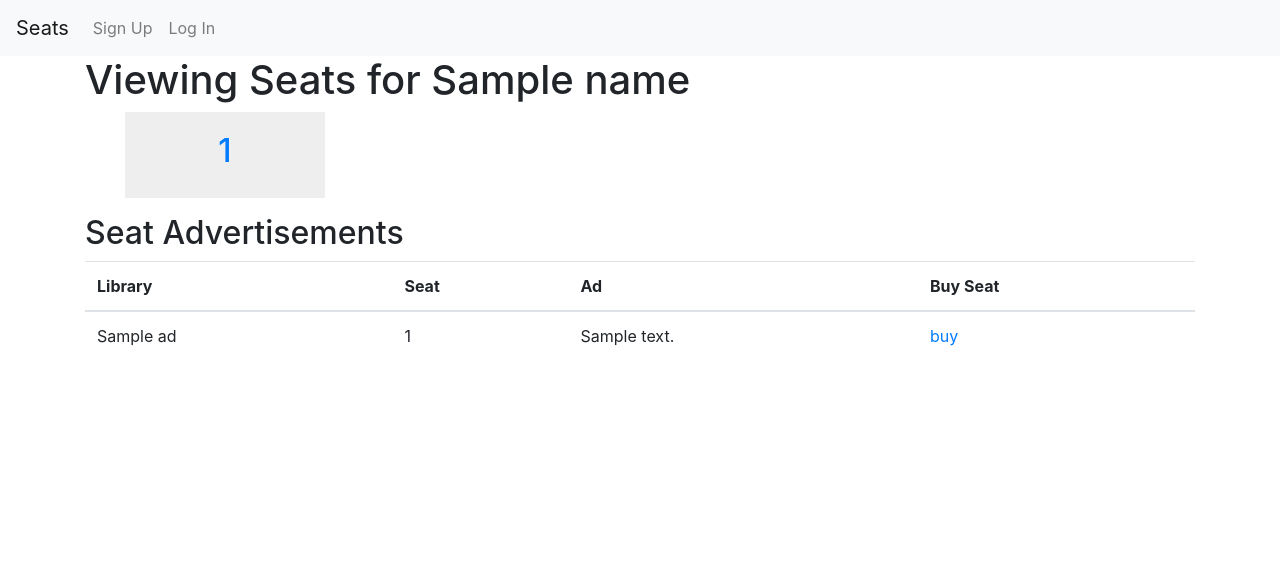
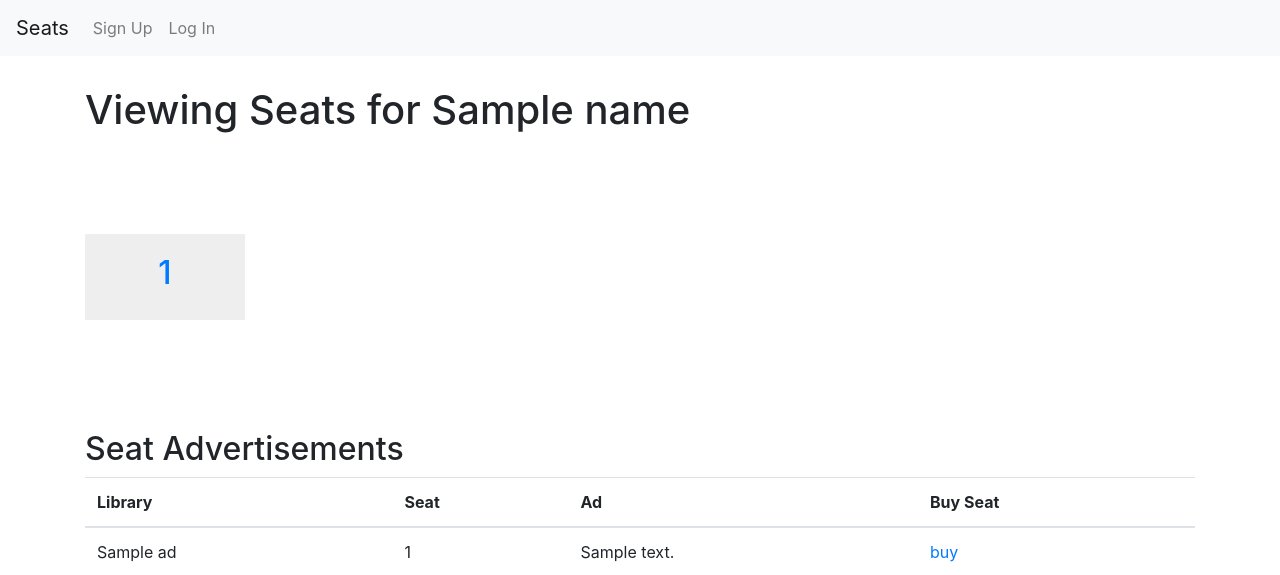
Before and after one commit to woodbridge/seats, a Flask app: template templates/another.html in a window 1280 px wide. Shown: the top 575 px of the page. Run offline with Flask 2, Linux system fonts and the light colour scheme; the template is opened without the code that fills it: most values are stand-ins (such as "Sample title", 1, 10 or a date in 2020); parts of the project's set-up code (start-up, migrations or seed data) failed here and were passed over; some libraries are stand-ins or nearby versions.

Commit message:
change up to better layout

```diff
--- a/server.py
+++ b/server.py
@@ -171,6 +171,10 @@ def create_account():
     flash('Failed to create account, please make sure your email is unique.')
     return redirect('/signup')
 
+def chunks(l, n):
+    """Yield successive n-sized chunks from l."""
+    for i in range(0, len(l), n):
+        yield l[i:i + n]
 
 @app.route('/library/<name>')
 def view_library(name):
@@ -181,6 +185,10 @@ def view_library(name):
   seats = []
   for row in r:
     seats.append(r.fetchone())
+
+  seats = list(chunks(seats, 6))
+
+  print(seats)
 
   r.close()
 
--- a/templates/another.html
+++ b/templates/another.html
@@ -1,15 +1,25 @@
 {% extends "layout.html" %}
 
 {% block content %}
-  <h1>Viewing Seats for {{ name }}</h1>
+  <header style='margin: 30px 0;'>
+    <h1>Viewing Seats for {{ name }}</h1>
+  </header>
 
-  <ul>
-    {% for s in seats %}
-    <div style='background-color: #eee; width: 200px; margin-bottom: 10px; padding: 20px;'>
-      <h2 style='text-align: center;'><a href='/library/{{ s[1].lower() }}/{{ s[0] }}'>{{ s[0] }}</a></h2>
-    </div>
+  <div id='seats' style='margin: 100px 0;'>
+
+    {% for r in seats %}
+      <div class='row' style='margin-bottom: 20px;'>
+        {% for s in r %}
+          <div class='col-md-2'>
+            <div style='background-color: #eee; margin-bottom: 10px; padding: 20px;'>
+              <h2 style='text-align: center;'><a href='/library/{{ s[1].lower() }}/{{ s[0] }}'>{{ s[0] }}</a></h2>
+            </div>
+          </div>
+        {% endfor%}
+      </div>
     {% endfor %}
-  </ul>
+
+  </div>
 
 <h2>Seat Advertisements</h2>
 
```
